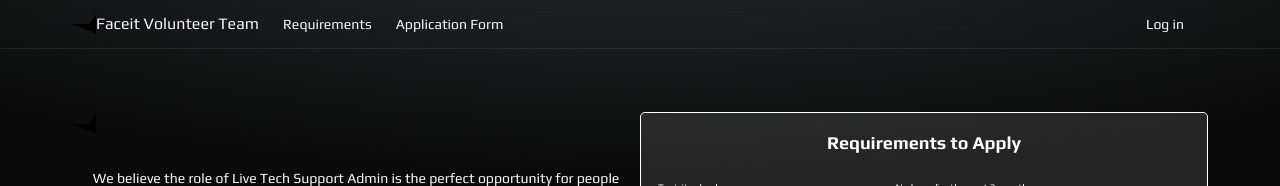
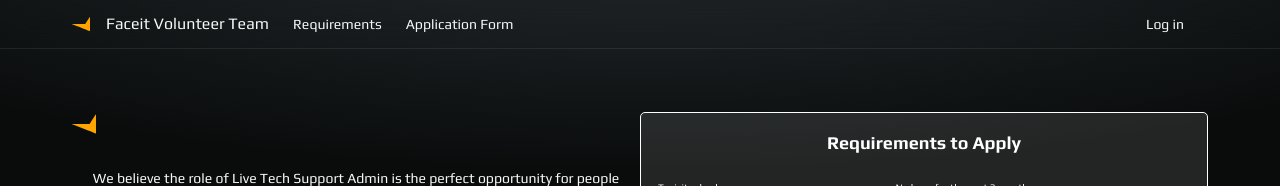
Before and after one commit to Faceit-Volunteer-Dev-Team/volunteer-web-app, a Next.js app: page / in a window 1280 px wide. Shown: the top 186 px of the page. Built offline with nearby package versions, Linux system fonts and the light colour scheme.

Commit message:
logo color changed to orange

```diff
--- a/components/icons/logo.tsx
+++ b/components/icons/logo.tsx
@@ -5,7 +5,11 @@
     viewBox="0 0 24 24"
     role="img"
     xmlns="http://www.w3.org/2000/svg"
+    className={className}
   >
-    <path d="M23.999 2.705a.167.167 0 0 0-.312-.1 1141.27 1141.27 0 0 0-6.053 9.375H.218c-.221 0-.301.282-.11.352 7.227 2.73 17.667 6.836 23.5 9.134.15.06.39-.08.39-.18z" />
+    <path
+      fill="orange"
+      d="M23.999 2.705a.167.167 0 0 0-.312-.1 1141.27 1141.27 0 0 0-6.053 9.375H.218c-.221 0-.301.282-.11.352 7.227 2.73 17.667 6.836 23.5 9.134.15.06.39-.08.39-.18z"
+    />
   </svg>
 );
```
